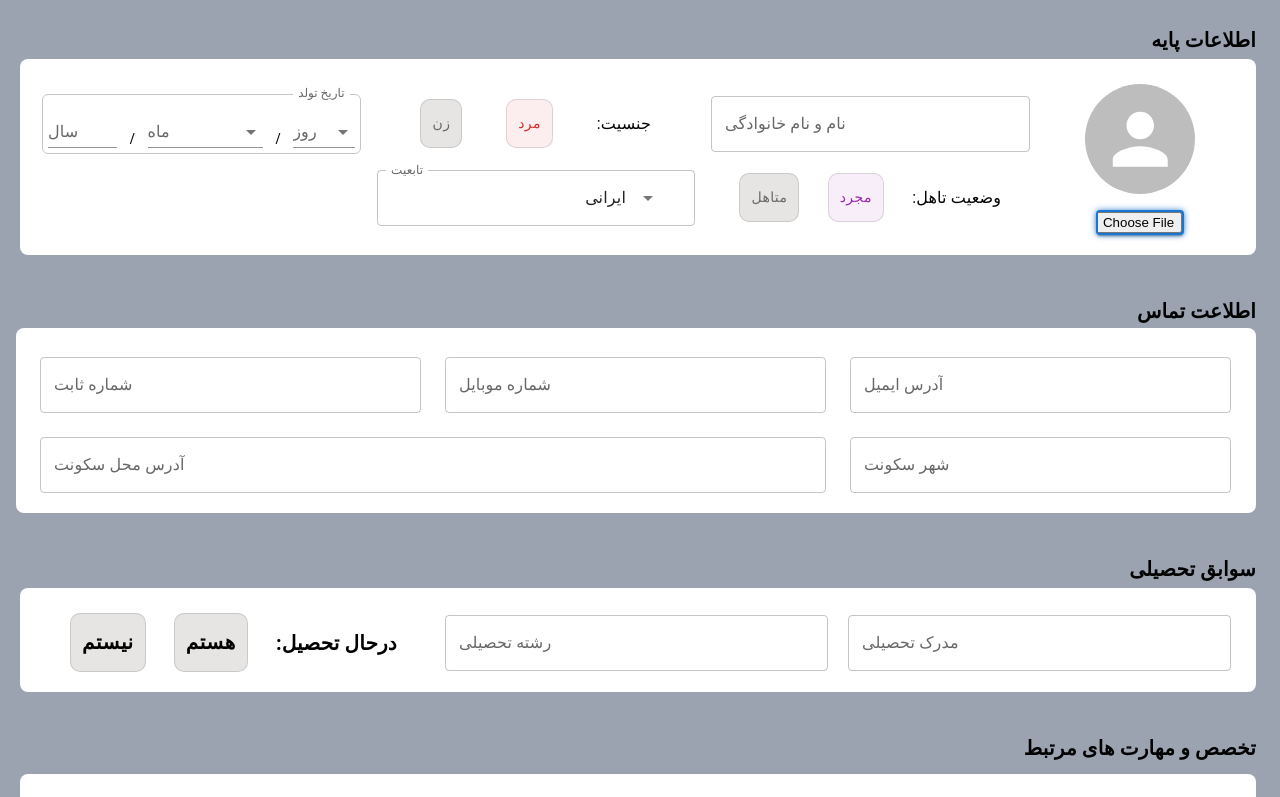
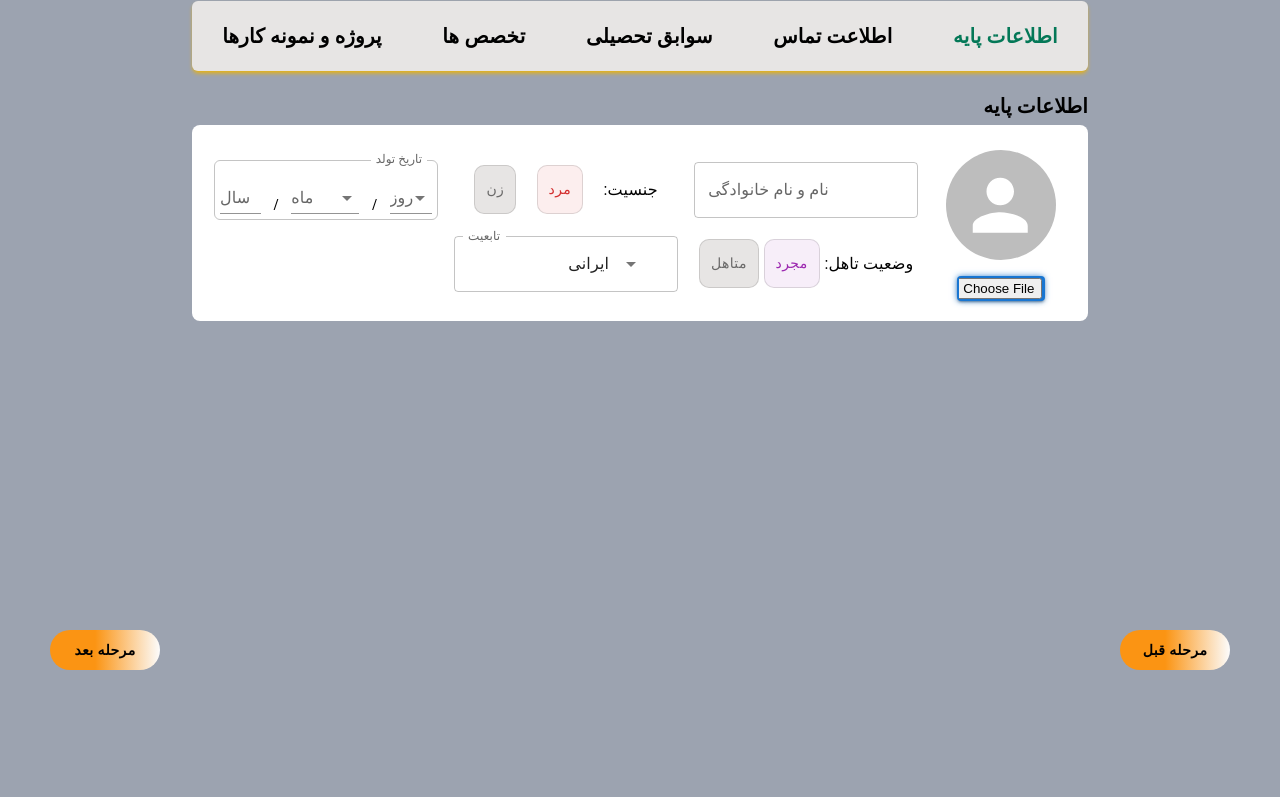
Before and after one commit to danyal031/firstProject, a React (Create React App) app: page /basic in a window 1280 px wide. Shown: the top 797 px of the page. Built offline with nearby package versions, Linux system fonts and the light colour scheme.

Commit message:
Navigation and Complete CreateCV

```diff
--- a/package.json
+++ b/package.json
@@ -19,6 +19,7 @@
     "react": "^18.2.0",
     "react-datepicker": "^5.0.0",
     "react-dom": "^18.2.0",
+    "react-router-dom": "^6.22.1",
     "react-scripts": "5.0.1",
     "styled-components": "^6.1.0",
     "web-vitals": "^2.1.4"
--- a/src/App.css
+++ b/src/App.css
@@ -23,3 +23,25 @@ body {
   background-color: #fecaca;
   transition: 0.4s ease;
 }
+.navigation-shadow {
+  -webkit-box-shadow: 0px 3px 4px -1px rgba(240, 180, 0, 1);
+  -moz-box-shadow: 0px 3px 4px -1px rgba(240, 180, 0, 1);
+  box-shadow: 0px 3px 4px -1px rgba(240, 180, 0, 1);
+}
+
+.next-befor {
+  background: rgb(251, 148, 19);
+  background: linear-gradient(
+    90deg,
+    rgba(251, 148, 19, 1) 41%,
+    rgba(252, 252, 252, 1) 100%
+  );
+}
+.next-befor:hover {
+  background: rgb(252, 252, 252);
+  background: linear-gradient(
+    90deg,
+    rgba(252, 252, 252, 1) 0%,
+    rgba(251, 148, 19, 1) 41%
+  );
+}
--- a/src/CreateCV.js
+++ b/src/CreateCV.js
@@ -1,17 +1,111 @@
+import { Box, Button } from "@mui/material";
 import { BasicInformation } from "./parts-Of-Create-CV/BasicInformation";
 import { ContactInformation } from "./parts-Of-Create-CV/ContactInformation";
 import { Education } from "./parts-Of-Create-CV/Education";
 import { Expertise } from "./parts-Of-Create-CV/Expertise";
+import { NavigationBar } from "./parts-Of-Create-CV/NavigationBar";
 import { Portfolio } from "./parts-Of-Create-CV/Portfolio";
+import {
+  Link,
+  Route,
+  Routes,
+  useLocation,
+  useNavigate,
+} from "react-router-dom";
+import { useEffect, useState } from "react";
 
 export function CreateCV() {
+  const pathName = useLocation().pathname;
+  const navigate = useNavigate();
+  const [next, setNext] = useState(null);
+  const [befor, setBefor] = useState(null);
+
   return (
     <>
-      <BasicInformation />
-      <ContactInformation />
-      <Education />
-      <Expertise />
-      <Portfolio />
+      <Button
+        onClick={() => {
+          if (pathName === "/portfolio") {
+            navigate("/expertise");
+          } else if (pathName === "/expertise") {
+            navigate("/education");
+          } else if (pathName === "/education") {
+            navigate("/contact");
+          } else if (pathName === "/contact") {
+            navigate("/basic");
+          }
+        }}
+        className="next-befor"
+        sx={{
+          borderRadius: "200px",
+          width: "110px",
+          color: "black",
+          fontWeight: "bold",
+          position: "fixed",
+          right: 50,
+          bottom: 130,
+          zIndex: 1000,
+          height: "40px",
+        }}
+      >
+        <Link to={befor} style={{ color: "black", textDecoration: "none" }}>
+          {" "}
+          مرحله قبل
+        </Link>
+      </Button>
+      <Button
+        onClick={() => {
+          if (pathName === "/basic") {
+            navigate("/contact");
+          } else if (pathName === "/contact") {
+            navigate("/education");
+          } else if (pathName === "/education") {
+            navigate("/expertise");
+          } else if (pathName === "/expertise") {
+            navigate("/portfolio");
+          }
+        }}
+        className="next-befor"
+        sx={{
+          borderRadius: "200px",
+          width: "110px",
+          color: "black",
+          fontWeight: "bold",
+          position: "fixed",
+          left: 50,
+          bottom: 130,
+          zIndex: 1000,
+          height: "40px",
+        }}
+      >
+        <Link to={next} style={{ color: "black", textDecoration: "none" }}>
+          مرحله بعد
+        </Link>
+      </Button>
+      <NavigationBar pathName={pathName} />
+      <Box
+        sx={{
+          display: "flex",
+          flexDirection: "row",
+          alignItems: "center",
+          justifyContent: "center",
+          width: "100%",
+        }}
+      >
+        <Box
+          sx={{
+            width: "70%",
+            marginTop: "90px",
+          }}
+        >
+          <Routes>
+            <Route path="/basic" element={<BasicInformation />} />
+            <Route path="/contact" element={<ContactInformation />} />
+            <Route path="/education" element={<Education />} />
+            <Route path="/expertise" element={<Expertise />} />
+            <Route path="/portfolio" element={<Portfolio />} />
+          </Routes>
+        </Box>
+      </Box>
     </>
   );
 }
--- a/src/index.js
+++ b/src/index.js
@@ -1,9 +1,14 @@
 import React from "react";
 import ReactDOM from "react-dom/client";
 import App from "./App";
+import { BrowserRouter } from "react-router-dom";
 
 const root = ReactDOM.createRoot(document.getElementById("root"));
-root.render(<App />);
+root.render(
+  <BrowserRouter>
+    <App />
+  </BrowserRouter>
+);
 
 // If you want to start measuring performance in your app, pass a function
 // to log results (for example: reportWebVitals(console.log))
--- a/src/parts-Of-Create-CV/BasicInformation.js
+++ b/src/parts-Of-Create-CV/BasicInformation.js
@@ -92,15 +92,13 @@ export function BasicInformation() {
     <>
       <Box
         sx={{
-          paddingTop: 3,
-          paddingRight: 3,
-          paddingLeft: 5,
-          paddingBottom: 3,
+          paddingLeft: 2.5,
           display: "flex",
           flexDirection: "column",
           alignItems: "start",
           justifyContent: "center",
           gap: "23px",
+          width: "100%",
         }}
       >
         <Typography variant="h6" sx={{ fontWeight: "bold" }}>
--- a/src/parts-Of-Create-CV/ContactInformation.js
+++ b/src/parts-Of-Create-CV/ContactInformation.js
@@ -12,15 +12,13 @@ export function ContactInformation() {
     <>
       <Box
         sx={{
-          paddingTop: 2,
-          paddingRight: 3,
-          paddingLeft: 5,
-          paddingBottom: 4,
+          paddingLeft: 3,
           display: "flex",
           flexDirection: "column",
           alignItems: "start",
           justifyContent: "center",
           gap: "25px",
+          width: "100%",
         }}
       >
         <Typography variant="h6" sx={{ fontWeight: "bold" }}>
--- a/src/parts-Of-Create-CV/Education.js
+++ b/src/parts-Of-Create-CV/Education.js
@@ -17,15 +17,13 @@ export function Education() {
     <>
       <Box
         sx={{
-          paddingTop: 1,
-          paddingRight: 3,
-          paddingLeft: 5,
-          paddingBottom: 4,
+          paddingLeft: 2.5,
           display: "flex",
           flexDirection: "column",
           alignItems: "start",
           justifyContent: "center",
           gap: "23px",
+          width: "100%",
         }}
       >
         {" "}
--- a/src/parts-Of-Create-CV/Expertise.js
+++ b/src/parts-Of-Create-CV/Expertise.js
@@ -13,6 +13,7 @@ import { useState } from "react";
 import { EmploymentHistory } from "./EmploymentHistory";
 
 export function Expertise() {
+
   const levels = [
     { level: "Junior", id: 1 },
     { level: "Mid-Level ", id: 2 },
@@ -29,19 +30,16 @@ export function Expertise() {
   const [skills, setSkills] = useState([
     { skill: "", levelOfSkill: "", id: 0 },
   ]);
-  console.log(skills);
   return (
     <>
       <Box
         sx={{
-          paddingTop: 1,
-          paddingRight: 3,
-          paddingLeft: 5,
-          paddingBottom: 4,
+          paddingLeft: 2.5,
           display: "flex",
           flexDirection: "column",
           alignItems: "start",
           justifyContent: "center",
+          width: "100%",
         }}
       >
         {" "}
--- /dev/null
+++ b/src/parts-Of-Create-CV/NavigationBar.js
@@ -0,0 +1,144 @@
+import { Box, Typography } from "@mui/material";
+import { useEffect, useState } from "react";
+import { Link } from "react-router-dom";
+
+export function NavigationBar({ pathName }) {
+  return (
+    <>
+      {" "}
+      <Box
+        sx={{
+          display: "flex",
+          flexDirection: "row",
+          alignItems: "center",
+          justifyContent: "center",
+          width: "100%",
+        }}
+      >
+        <Box
+          sx={{
+            width: "70%",
+            height: "70px",
+            backgroundColor: "#e7e5e4",
+            position: "fixed",
+            top: 1,
+            zIndex: 1000,
+            display: "flex",
+            flexDirection: "row",
+            alignItems: "center",
+            justifyContent: "space-around",
+            borderRadius: "6px",
+            "@media (max-width:660px)": {
+              width: "100%",
+              height: "60px",
+              left: "0px",
+              margin: "0px",
+              transform: "none",
+              top: "0px",
+              right: "0px",
+              left: "0px",
+            },
+          }}
+          className="navigation-shadow"
+        >
+          <Typography
+            variant="h6"
+            sx={{
+              fontWeight: "bold",
+              "@media (max-width:860px)": { fontSize: "16px" },
+              "@media (max-width:470px)": { fontSize: "12px" },
+            }}
+          >
+            <Link
+              className="link-hover"
+              to={"/basic"}
+              style={{
+                textDecoration: "none",
+                color: pathName === "/basic" ? "#047857" : "black",
+              }}
+            >
+              اطلاعات پایه
+            </Link>
+          </Typography>
+          <Typography
+            variant="h6"
+            sx={{
+              fontWeight: "bold",
+              "@media (max-width:860px)": { fontSize: "16px" },
+              "@media (max-width:470px)": { fontSize: "12px" },
+            }}
+          >
+            <Link
+              className="link-hover"
+              to={"/contact"}
+              style={{
+                textDecoration: "none",
+                color: pathName === "/contact" ? "#047857" : "black",
+              }}
+            >
+              اطلاعت تماس{" "}
+            </Link>
+          </Typography>
+          <Typography
+            variant="h6"
+            sx={{
+              fontWeight: "bold",
+              "@media (max-width:860px)": { fontSize: "16px" },
+              "@media (max-width:470px)": { fontSize: "12px" },
+            }}
+          >
+            <Link
+              className="link-hover"
+              to={"/education"}
+              style={{
+                textDecoration: "none",
+                color: pathName === "/education" ? "#047857" : "black",
+              }}
+            >
+              {" "}
+              سوابق تحصیلی
+            </Link>
+          </Typography>
+          <Typography
+            variant="h6"
+            sx={{
+              fontWeight: "bold",
+              "@media (max-width:860px)": { fontSize: "16px" },
+              "@media (max-width:470px)": { fontSize: "12px" },
+            }}
+          >
+            <Link
+              className="link-hover"
+              to={"/expertise"}
+              style={{
+                textDecoration: "none",
+                color: pathName === "/expertise" ? "#047857" : "black",
+              }}
+            >
+              تخصص ها
+            </Link>
+          </Typography>
+          <Typography
+            variant="h6"
+            sx={{
+              fontWeight: "bold",
+              "@media (max-width:860px)": { fontSize: "16px" },
+              "@media (max-width:470px)": { fontSize: "12px" },
+            }}
+          >
+            <Link
+              className="link-hover"
+              to={"/portfolio"}
+              style={{
+                textDecoration: "none",
+                color: pathName === "/portfolio" ? "#047857" : "black",
+              }}
+            >
+              پروژه و نمونه کارها
+            </Link>
+          </Typography>
+        </Box>
+      </Box>
+    </>
+  );
+}
--- a/src/parts-Of-Create-CV/Portfolio.js
+++ b/src/parts-Of-Create-CV/Portfolio.js
@@ -9,6 +9,7 @@ import {
 import { useState } from "react";
 
 export function Portfolio() {
+
   const months = [
     { name: "فروردین", id: 1 },
     { name: "اردیبهشت", id: 2 },
@@ -25,6 +26,7 @@ export function Portfolio() {
   ];
 
   // initial states
+
   const [key, setKey] = useState(1);
   const [projects, setProjects] = useState([
     {
@@ -37,19 +39,17 @@ export function Portfolio() {
       description: "",
     },
   ]);
-  console.log(projects);
   return (
     <>
       <Box
         sx={{
-          paddingTop: 1,
-          paddingRight: 3,
-          paddingLeft: 5,
-          paddingBottom: 4,
+          paddingLeft: 2.5,
+
           display: "flex",
           flexDirection: "column",
           alignItems: "start",
           justifyContent: "center",
+          width: "100%",
         }}
       >
         <Typography
```
Also changed, not shown: 1 other file (tests, documents, lock files or other folders).
